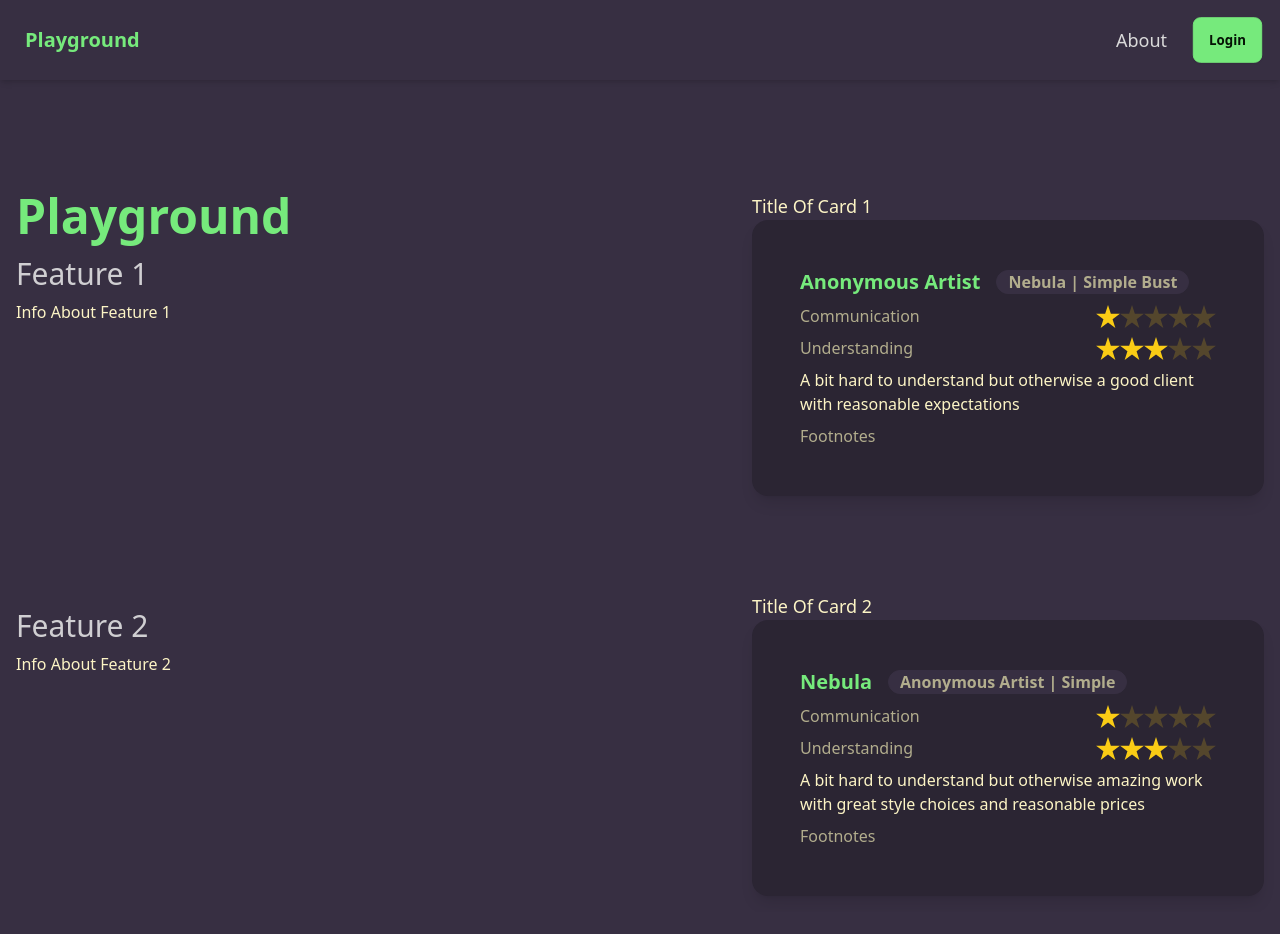
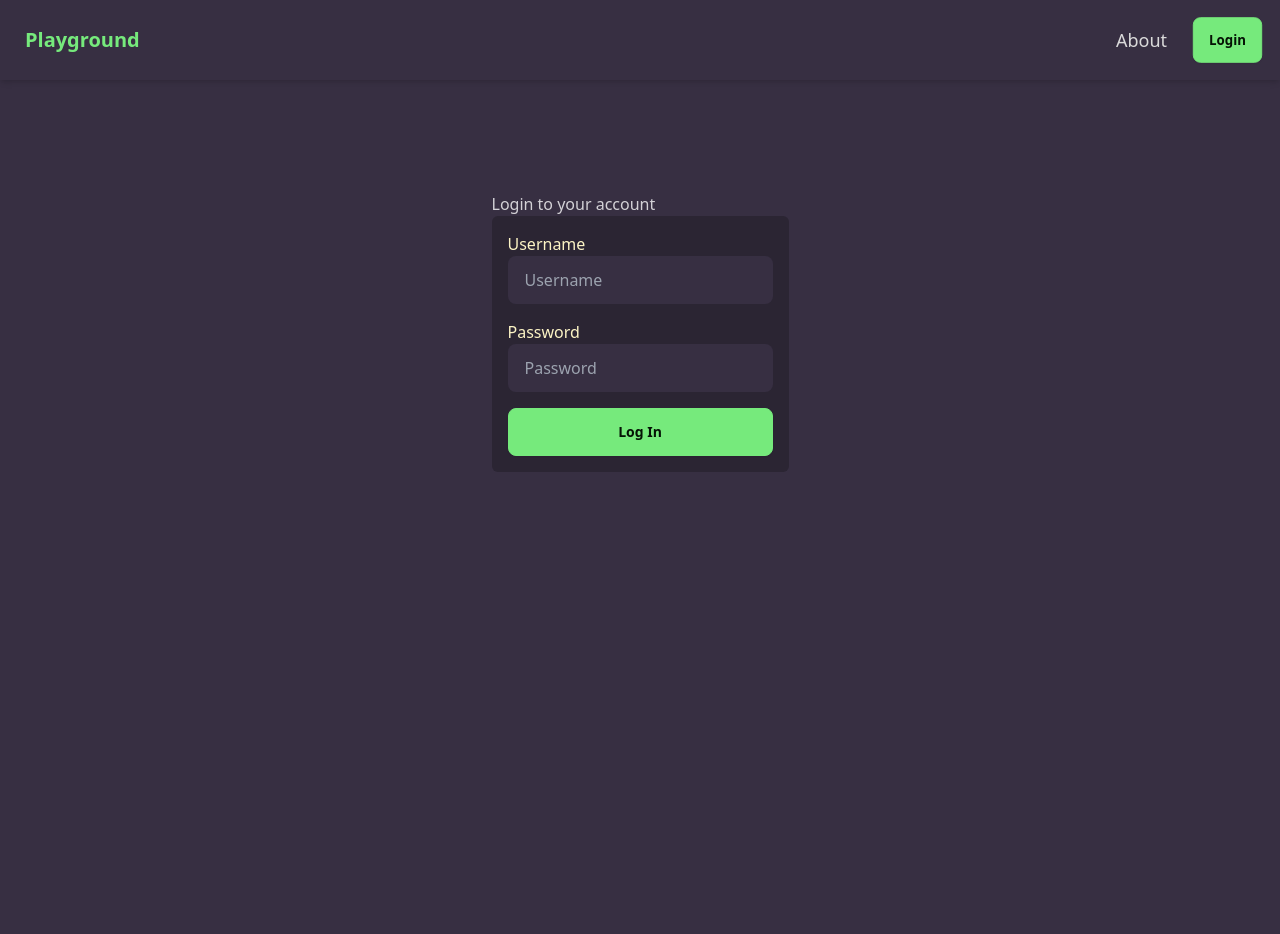
Before and after one commit to Aervyon/go-playground, a Vue app in the folder frontend/: page /login in a window 1280 px wide. Shown: the top 934 px of the page. Before the commit the page ends 912 px from the top, so only its background shows below. Built offline with nearby package versions, Linux system fonts and the light colour scheme.

Commit message:
Begin work on useful pages

```diff
--- a/frontend/src/components/Card.vue
+++ b/frontend/src/components/Card.vue
@@ -2,7 +2,7 @@
     <div class="p-4 card bg-secondary max-w-[512px] my-auto text-text-2 shadow-lg">
         <div class="card-body">
             <div class="w-full items-center" :class="{
-                'flex space-x-4': item.length + (user?.length ?? 14) <= 40,
+                'lg:flex lg:space-x-4 space-y-2 lg:space-y-0': item.length + (user?.length ?? 14) <= 40,
                 'space-y-2': item.length + (user?.length ?? 14) > 40
             }">
                 <h1 class="text-accent text-xl font-bold w-fit card-title">{{ user ?? 'Anonymous User' }}</h1>
--- a/frontend/src/components/Navbar.vue
+++ b/frontend/src/components/Navbar.vue
@@ -11,7 +11,7 @@
                     <li>
                         <p class="text-neutral">Login or Signup</p>
                         <ul class="p-2">
-                            <li><a href="/login">Login</a></li>
+                            <li><RouterLink to="/login">Login</RouterLink></li>
                             <li><a href="/signup">Signup</a></li>
                         </ul>
                     </li>
@@ -21,8 +21,8 @@
             </div>
             <div class="navbar-end hidden sm:flex">
                 <div class="menu menu-horizontal text-lg text-link items-center space-x-2">
-                    <li><a href="/about" class="hover:text-text">About</a></li>
-                    <li><a href="/login" class="btn btn-accent">Login</a></li>
+                    <li><RouterLink to="/about" class="hover:text-text">About</RouterLink></li>
+                    <li><RouterLink to="/login" class="btn btn-accent">Login</RouterLink></li>
                 </div>
             </div>
         </nav>
--- /dev/null
+++ b/frontend/src/pages/login.vue
@@ -0,0 +1,59 @@
+<template>
+    <div class="hero h-lvh overflow-hidden mt-24">
+        <div class="hero-content h-full block">
+            <h1 class="w-fit">Login to your account</h1>
+            <form @submit.prevent="sendLogin" class="form-control bg-secondary p-4 rounded-md w-fit">
+                <div class="flex flex-col">
+                    <label class="text-neutral">Username</label>
+                    <input required type="input" v-model="username" class="input text-accent" placeholder="Username">
+                </div>
+                <div class="flex flex-col mt-4">
+                    <label class="text-neutral">Password</label>
+                    <input required type="password" v-model="password" class="input text-accent" placeholder="Password">
+                </div>
+                <button type="submit" class="btn btn-accent mt-4">Log In</button>
+            </form>
+        </div>
+    </div>
+</template>
+
+<script setup lang="ts">
+import { ref } from 'vue'
+import { useRouter } from 'vue-router'
+
+const router = useRouter();
+
+const username = ref('')
+const password = ref('')
+
+async function sendLogin(_: Event) {
+    // target: POST /api/auth
+    // body: application/x-www-urlencoded
+    const form = new URLSearchParams()
+    form.set("username", username.value)
+    form.set("password", password.value)
+    const response = await fetch(import.meta.env.VITE_API_URL + '/api/auth', {
+        body: form,
+        method: 'POST',
+        headers: {
+            'Content-Type': 'application/x-www-form-urlencoded'
+        }
+    })
+
+    try {
+        const output: {
+            code: number;
+            message: string;
+        } = await response.json()
+        if (response.status != 200) {
+            console.log(output)
+            return
+        }
+
+        // router.push('/account')
+    } catch (error: unknown) {
+        const err = error as Error
+        console.log(err)
+    }
+}
+</script>
```
Also changed, not shown: frontend/src/main.ts (+10 -3 lines), 1 other file (tests, documents, lock files or other folders).
